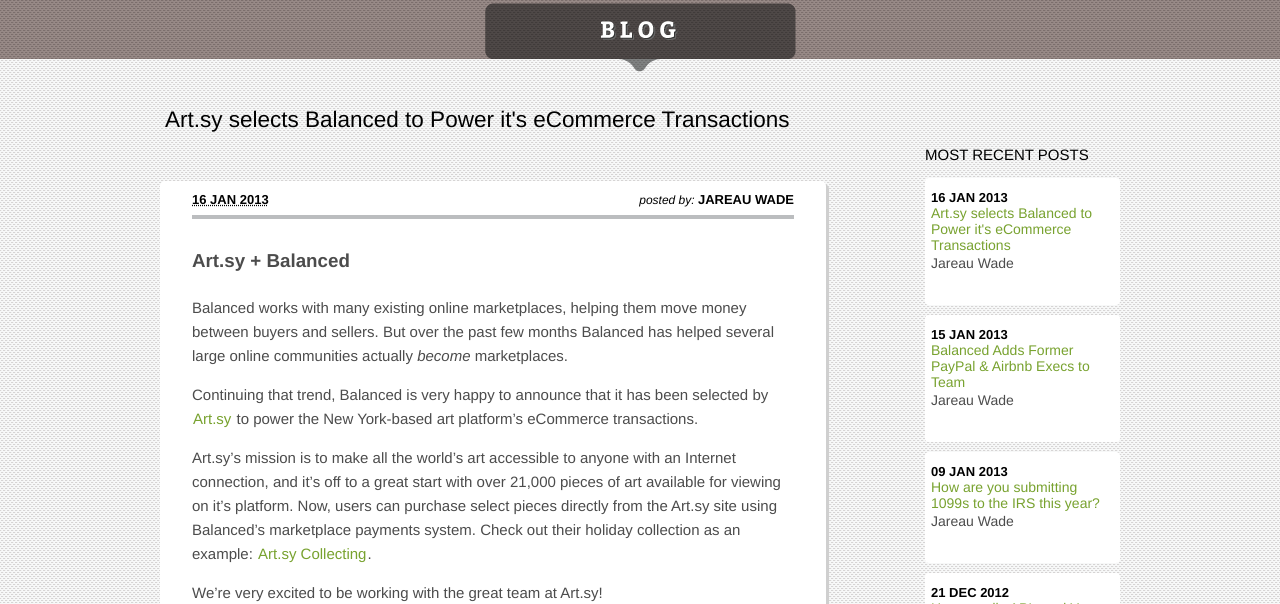
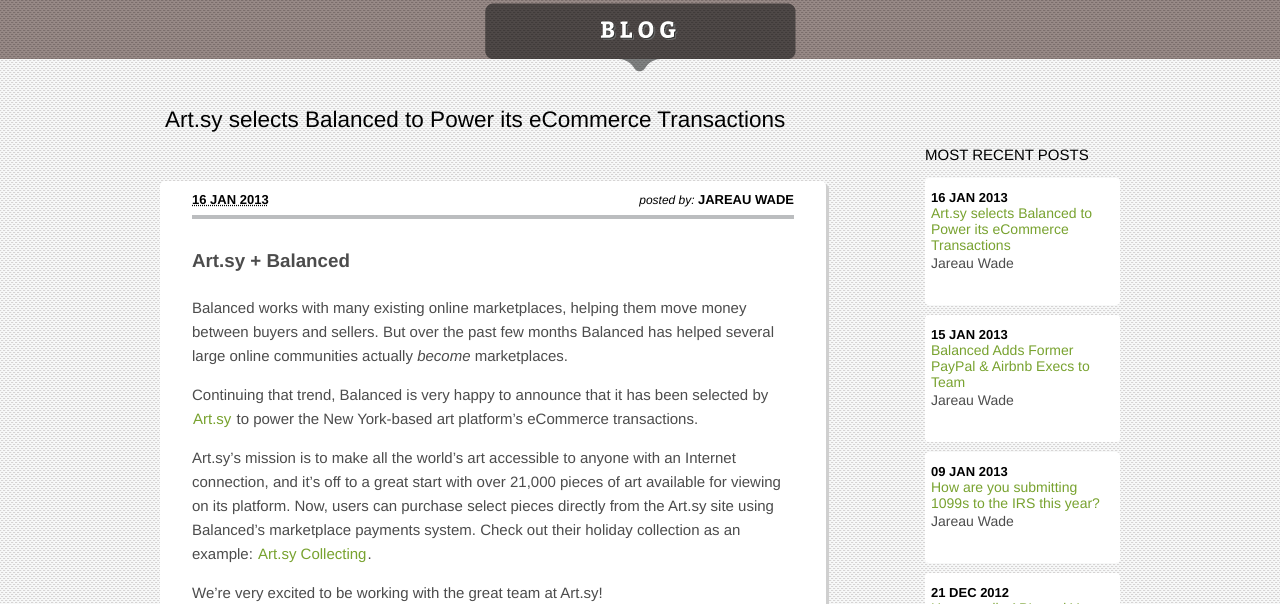
Before and after one commit to balanced/balanced.github.com, a Jekyll site: the page built from index.html, in a window 1280 px wide. Shown: the part 221-825 px from the top of the page. Built offline with Jekyll 4.4.1, drawn with Linux system fonts in a browser that asks for light colours; nearby versions of some CDN libraries; library files that are not in the unit come from our copies; Markdown is read by kramdown in place of the engine named in the settings; the list of posts is cut into pages by our own code; comment, search, counter and statistics services are not loaded.

Commit message:
fix typos

```diff
--- a/_posts/2013-01-16-artsy-balanced.md
+++ b/_posts/2013-01-16-artsy-balanced.md
@@ -1,7 +1,7 @@
 ---
 layout: post
 author: Jareau Wade
-title: "Art.sy selects Balanced to Power it's eCommerce Transactions"
+title: "Art.sy selects Balanced to Power its eCommerce Transactions"
 tags:
 - balanced
 - partnerships
@@ -12,7 +12,7 @@
 
 Continuing that trend, Balanced is very happy to announce that it has been selected by [Art.sy](http://artsy.net) to power the New York-based art platform's eCommerce transactions.
 
-Art.sy's mission is to make all the world's art accessible to anyone with an Internet connection, and it's off to a great start with over 21,000 pieces of art available for viewing on it's platform. Now, users can purchase select pieces directly from the Art.sy site using Balanced's marketplace payments system. Check out their holiday collection as an example: [Art.sy Collecting](http://artsy.net/collecting).
+Art.sy's mission is to make all the world's art accessible to anyone with an Internet connection, and it's off to a great start with over 21,000 pieces of art available for viewing on its platform. Now, users can purchase select pieces directly from the Art.sy site using Balanced's marketplace payments system. Check out their holiday collection as an example: [Art.sy Collecting](http://artsy.net/collecting).
 
 We're very excited to be working with the great team at Art.sy!
 
```
